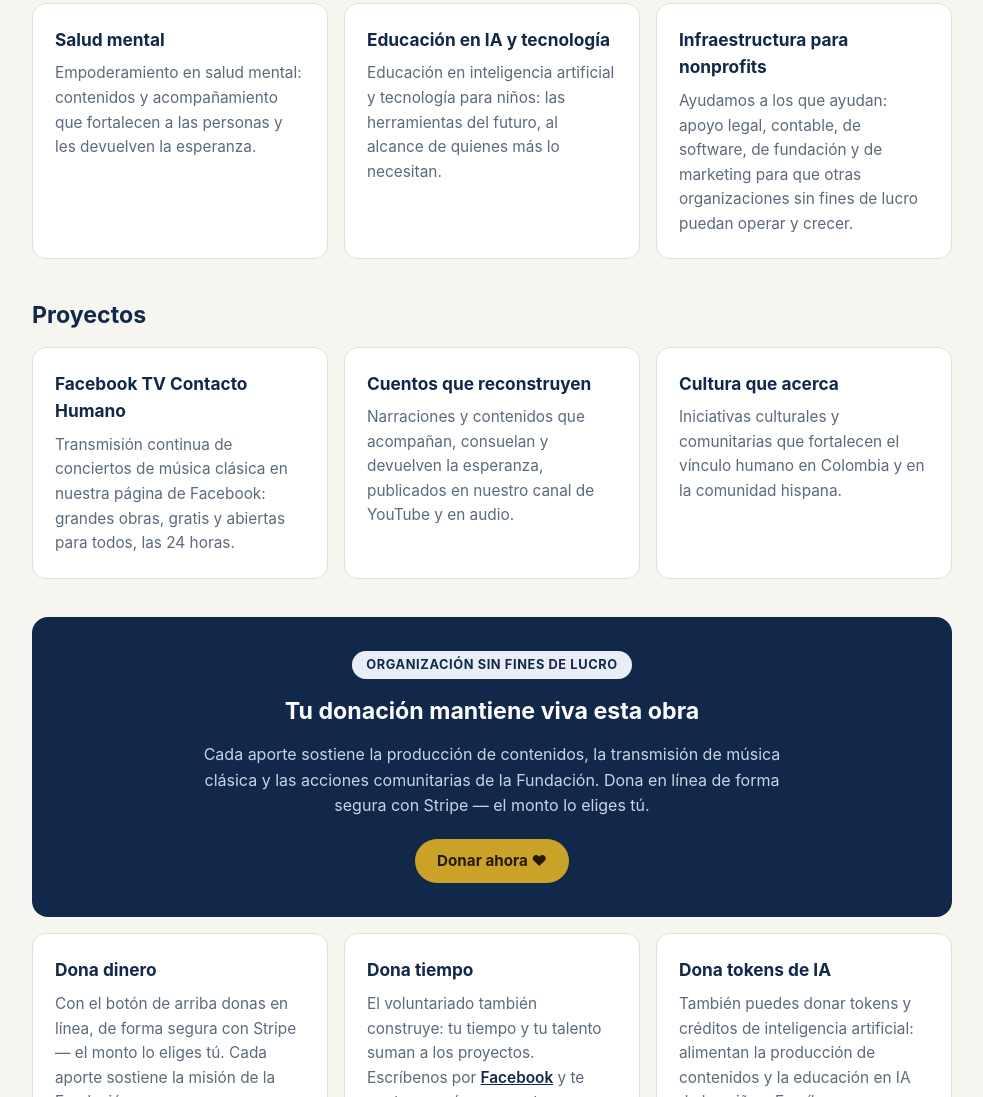
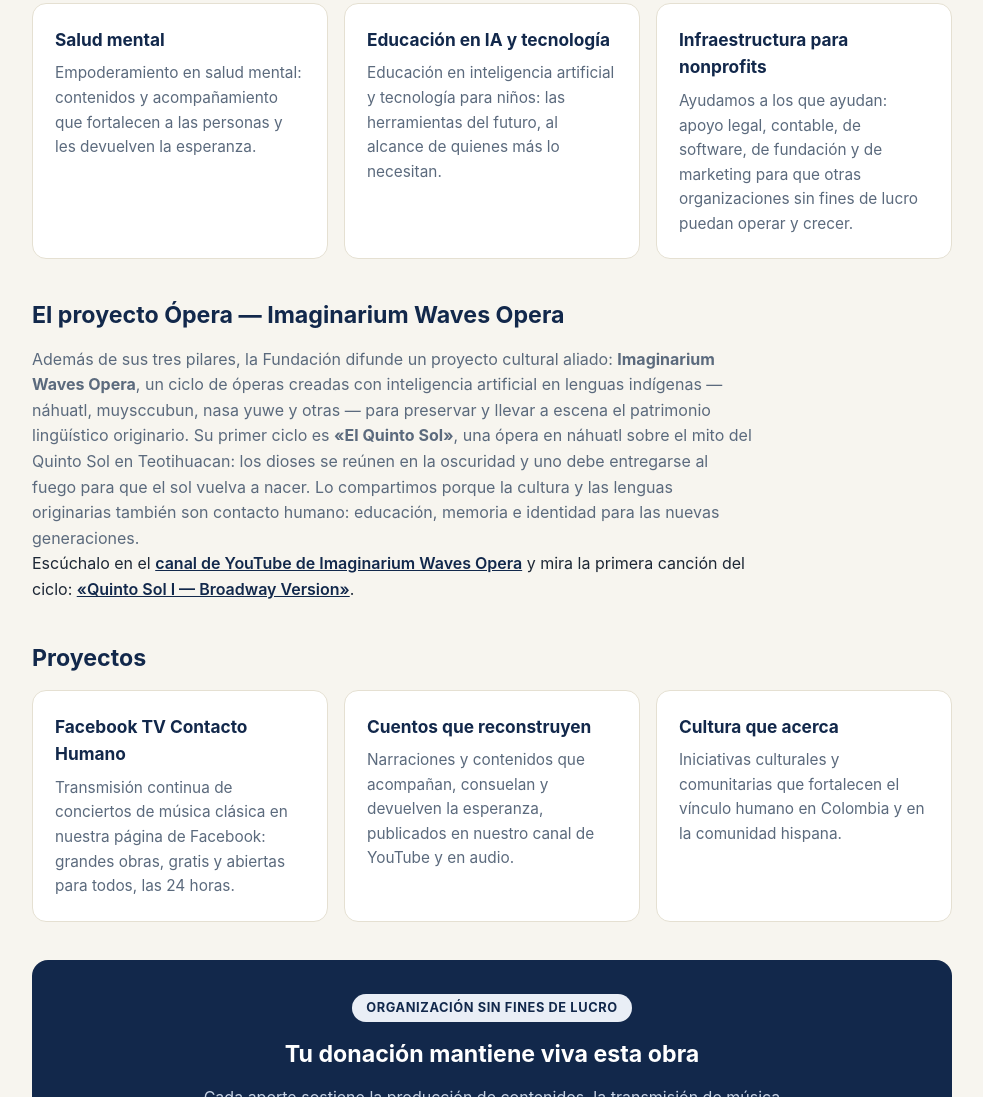
Before and after one commit to Aydea0260/fundacion-contacto-humano, a plain HTML site: page index.html in a window 1280 px wide. Shown: the part 885-1982 px from the top of the page, without its empty margins (148-1131 px from the left). Drawn offline with Linux system fonts and the light colour scheme.

Commit message:
Apartado del proyecto Ópera — Imaginarium Waves Opera y El Quinto Sol

```diff
--- a/index.html
+++ b/index.html
@@ -74,6 +74,12 @@
     </div>
   </section>
 
+  <section id="opera">
+    <h2>El proyecto Ópera — Imaginarium Waves Opera</h2>
+    <p style="color:var(--muted); max-width:720px">Además de sus tres pilares, la Fundación difunde un proyecto cultural aliado: <strong>Imaginarium Waves Opera</strong>, un ciclo de óperas creadas con inteligencia artificial en lenguas indígenas — náhuatl, muysccubun, nasa yuwe y otras — para preservar y llevar a escena el patrimonio lingüístico originario. Su primer ciclo es <strong>«El Quinto Sol»</strong>, una ópera en náhuatl sobre el mito del Quinto Sol en Teotihuacan: los dioses se reúnen en la oscuridad y uno debe entregarse al fuego para que el sol vuelva a nacer. Lo compartimos porque la cultura y las lenguas originarias también son contacto humano: educación, memoria e identidad para las nuevas generaciones.</p>
+    <p style="max-width:720px">Escúchalo en el <a href="https://www.youtube.com/@ImaginariumWavesOpera" target="_blank" rel="noopener" style="color:var(--navy); font-weight:600">canal de YouTube de Imaginarium Waves Opera</a> y mira la primera canción del ciclo: <a href="https://www.youtube.com/watch?v=JZ7Ecc3EGpU" target="_blank" rel="noopener" style="color:var(--navy); font-weight:600">«Quinto Sol I — Broadway Version»</a>.</p>
+  </section>
+
   <section id="proyectos">
     <h2>Proyectos</h2>
     <div class="cards">
```
